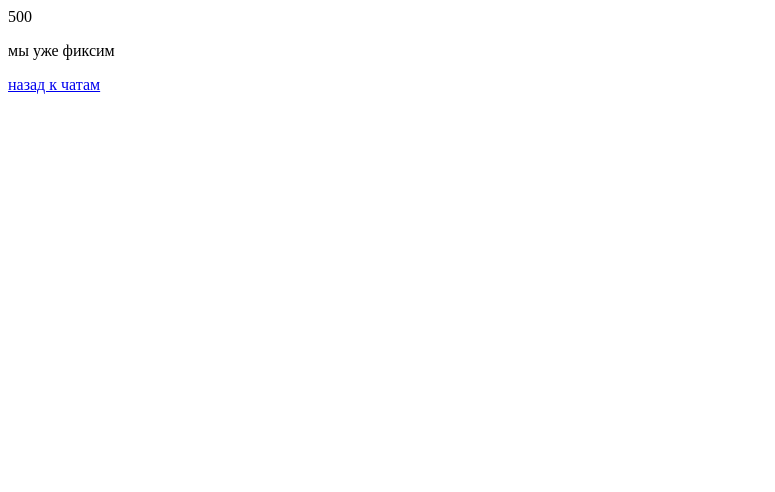
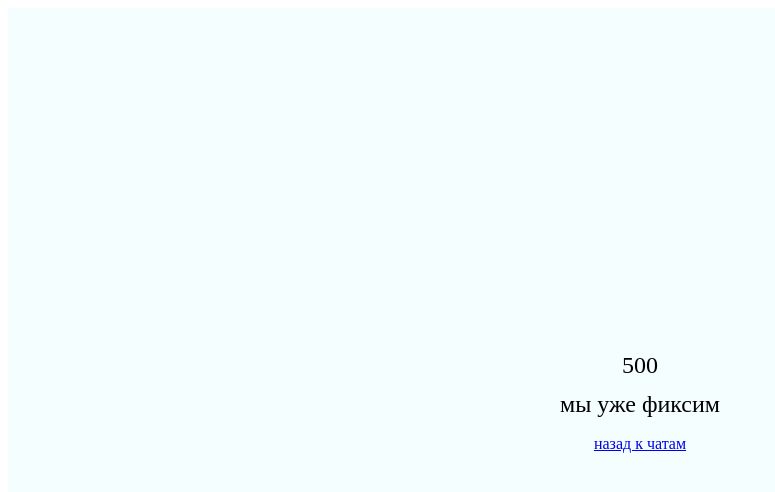
Before and after one commit to anastasia1188/mf.messenger.praktikum.yandex, a plain HTML site: page static/500.html in a window 1280 px wide. Shown: the whole page, without its empty margins (0-775 px from the left). Drawn offline with Linux system fonts and the light colour scheme; the site is published under a folder, as on GitHub Pages, so addresses that start at the root find nothing.

Commit message:
Изменение пути к файлу css

```diff
--- a/static/500.html
+++ b/static/500.html
@@ -1,7 +1,7 @@
 <html>
 <head>
 	<meta http-equiv="Content-Type" content="text/html; charset=utf-8">
-	<link rel="stylesheet" type="text/css" href="/style.css">
+	<link rel="stylesheet" type="text/css" href="style.css">
 </head>
 <body>
 <div class = "error">
```
Also changed, not shown: static/404.html (+1 -1 lines), static/chat.html (+1 -1 lines), static/login.html (+1 -1 lines), static/settings.html (+1 -1 lines).
